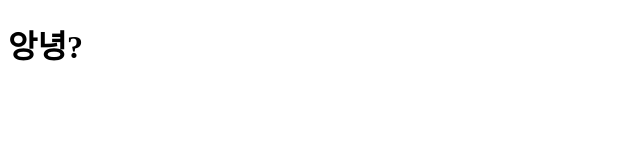
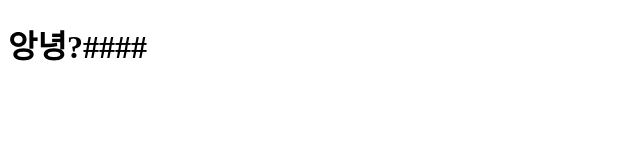
Before and after one commit to gamza2/gamza2.github.io, a plain HTML site: page index.html in a window 1280 px wide. Shown: the whole page, without its empty margins (0-640 px from the left). Drawn offline with Linux system fonts and the light colour scheme.

Commit message:
두 번째 커밋

```diff
--- a/index.html
+++ b/index.html
@@ -7,6 +7,6 @@
     <title>Document</title>
 </head>
 <body>
-    <h1>앙녕?</h1>
+    <h1>앙녕?####</h1>
 </body>
 </html>
```
